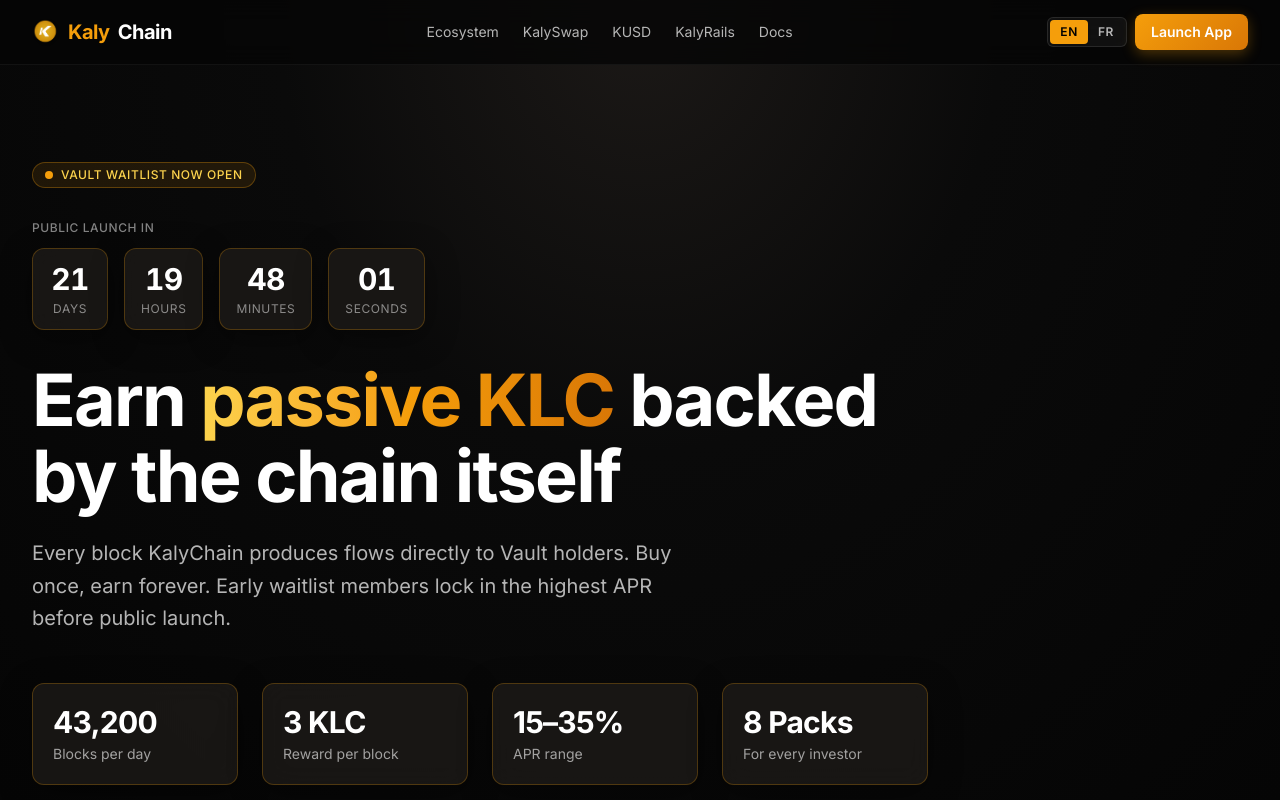
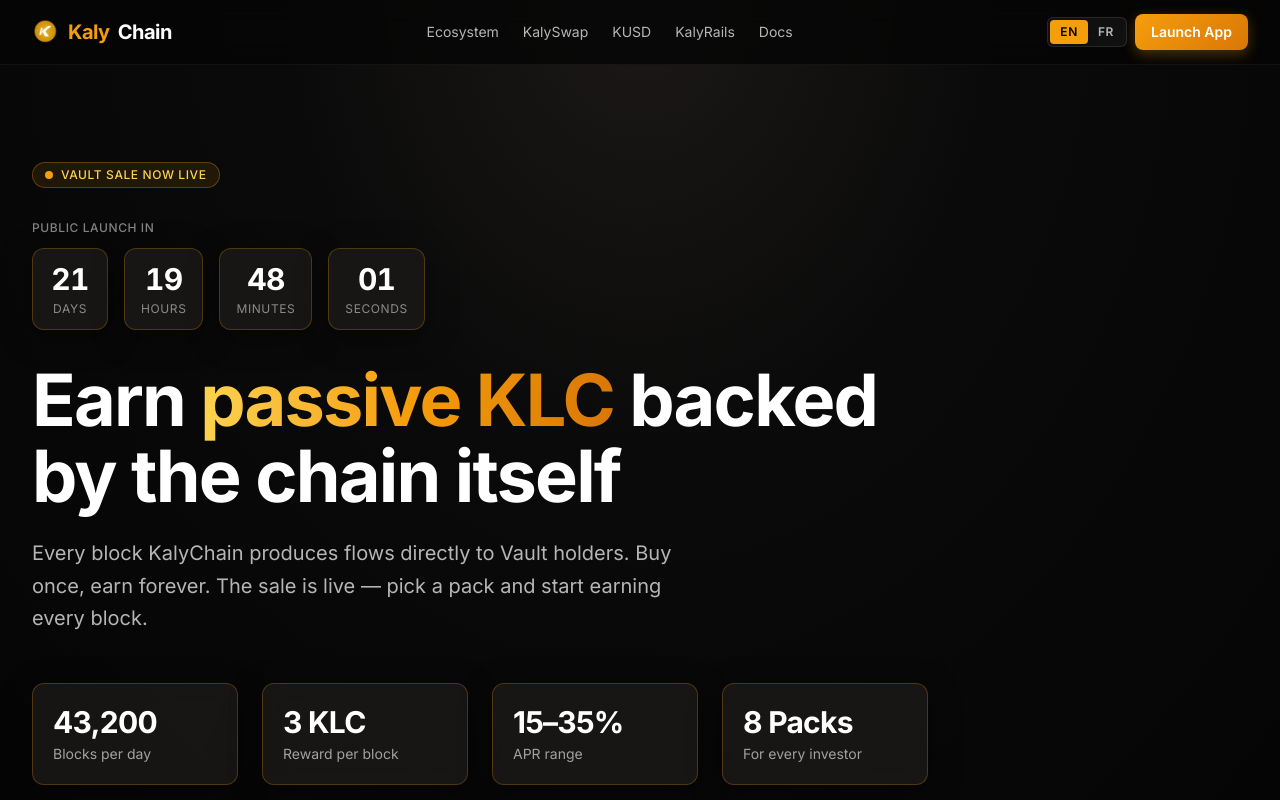
Before and after one commit to frosty720/kaly-vaults, a Next.js app: page /en in a window 1280 px wide. Shown: the top 800 px of the page. Built offline with nearby package versions, Linux system fonts and the light colour scheme; no server answers.

Commit message:
feat: update localization strings to reflect the transition from vault waitlist to live sale status

```diff
--- a/src/i18n/dictionaries/en.ts
+++ b/src/i18n/dictionaries/en.ts
@@ -2,7 +2,7 @@
 	meta: {
 		title: 'KalyChain Vault — Earn passive KLC backed by the chain',
 		description:
-			'Every block KalyChain produces flows directly to Vault holders. Buy once, earn forever. Join the waitlist to lock in early pricing and the highest APR before public launch.',
+			'Every block KalyChain produces flows directly to Vault holders. Buy once, earn forever. The sale is live — buy a pack and start earning every block.',
 		ogDescription:
 			'Every block KalyChain produces flows directly to Vault holders. Eight packs from $50 to $100k, scaling with KLC price.',
 	},
@@ -18,12 +18,12 @@
 	},
 
 	hero: {
-		badge: 'Vault Waitlist Now Open',
+		badge: 'Vault Sale Now Live',
 		headlineBefore: 'Earn',
 		headlineAccent: 'passive KLC',
 		headlineAfter: 'backed by the chain itself',
 		subhead:
-			'Every block KalyChain produces flows directly to Vault holders. Buy once, earn forever. Early waitlist members lock in the highest APR before public launch.',
+			'Every block KalyChain produces flows directly to Vault holders. Buy once, earn forever. The sale is live — pick a pack and start earning every block.',
 		stats: {
 			blocksPerDay: 'Blocks per day',
 			rewardPerBlock: 'Reward per block',
@@ -69,7 +69,7 @@
 	},
 
 	tiers: {
-		sectionTitle: 'The Five Vault Tiers',
+		sectionTitle: 'The 8 Vault Tiers',
 		valuesShownAt: 'All values shown at',
 		klcPriceSuffix: 'KLC price',
 		mostPopular: 'Most Popular',
--- a/src/i18n/dictionaries/fr.ts
+++ b/src/i18n/dictionaries/fr.ts
@@ -4,7 +4,7 @@
 	meta: {
 		title: 'Coffre-fort KalyChain — Gagnez du KLC passif adossé à la chaîne',
 		description:
-			'Chaque bloc produit par KalyChain est reversé directement aux détenteurs du Coffre. Achetez une fois, gagnez pour toujours. Inscrivez-vous à la liste d\'attente pour bloquer un prix anticipé et le meilleur APR avant le lancement public.',
+			'Chaque bloc produit par KalyChain est reversé directement aux détenteurs du Coffre. Achetez une fois, gagnez pour toujours. La vente est en direct — achetez un pack et commencez à gagner à chaque bloc.',
 		ogDescription:
 			'Chaque bloc produit par KalyChain va directement aux détenteurs du Coffre. Huit packs de 50 $ à 100 000 $, qui augmentent avec le prix du KLC.',
 	},
@@ -20,12 +20,12 @@
 	},
 
 	hero: {
-		badge: 'Liste d\'attente du Coffre ouverte',
+		badge: 'Vente du Coffre en direct',
 		headlineBefore: 'Gagnez',
 		headlineAccent: 'du KLC passif',
 		headlineAfter: 'adossé à la chaîne elle-même',
 		subhead:
-			'Chaque bloc produit par KalyChain est reversé directement aux détenteurs du Coffre. Achetez une fois, gagnez pour toujours. Les inscrits anticipés bloquent l\'APR le plus élevé avant le lancement public.',
+			'Chaque bloc produit par KalyChain est reversé directement aux détenteurs du Coffre. Achetez une fois, gagnez pour toujours. La vente est en direct — choisissez un pack et commencez à gagner à chaque bloc.',
 		stats: {
 			blocksPerDay: 'Blocs par jour',
 			rewardPerBlock: 'Récompense par bloc',
@@ -69,7 +69,7 @@
 	},
 
 	tiers: {
-		sectionTitle: 'Les cinq paliers du Coffre',
+		sectionTitle: 'Les 8 paliers du Coffre',
 		valuesShownAt: 'Valeurs affichées à',
 		klcPriceSuffix: 'du prix du KLC',
 		mostPopular: 'Le plus populaire',
```
